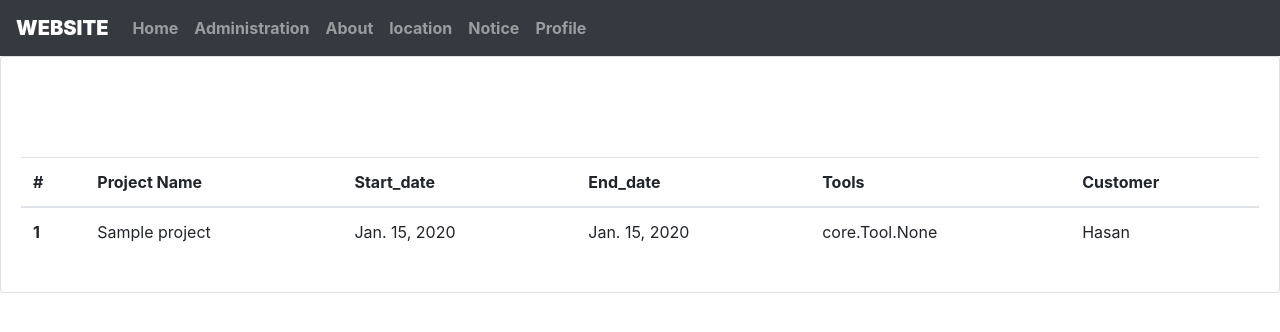
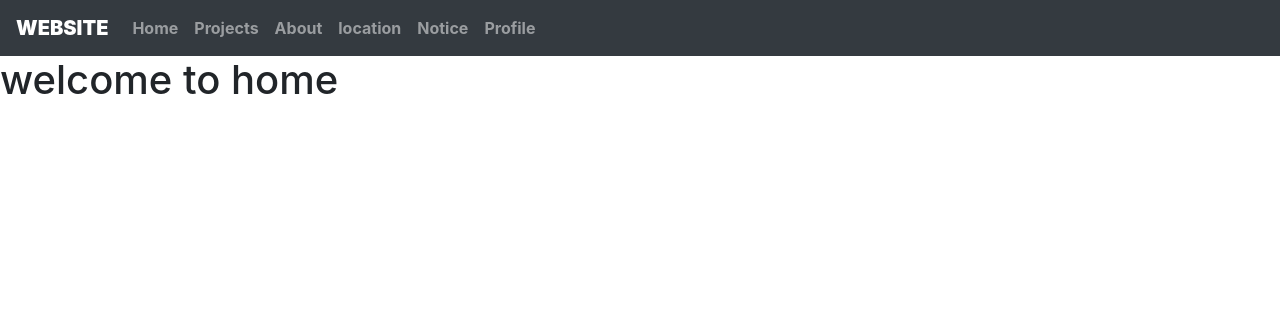
Before and after one commit to MehediHasanNasim/project_management, a Django app: page / in a window 1280 px wide. Shown: the top 332 px of the page. Run offline with Django 3.2, Linux system fonts and the light colour scheme; data comes from the database, SQL or seed files in the repository; tables that the repository leaves empty hold one stand-in row (Sample ...); some libraries are stand-ins or nearby versions.

Commit message:
error fix

```diff
--- a/core/templates/core/base.html
+++ b/core/templates/core/base.html
@@ -47,7 +47,7 @@
           <li
             class="nav-item {% block adminhomeactive %} {% endblock adminhomeactive %}"
           >
-            <a class="nav-link" href=""><b>Administration</b></a>
+            <a class="nav-link" href="{% url 'projects' %}"><b>Projects</b></a>
           </li>
 
           <li
--- a/core/templates/core/home.html
+++ b/core/templates/core/home.html
@@ -16,51 +16,8 @@
 
 
 {% block bodycontent %}
-<div>
 
-</div>
-
-
-  <div class="card div_main div_register ">
-    <h1 class=" text-white " >Projects</h1><br>
-    <div class="card-body text-dark">
-        {% if project_list %}
-
-        {% for project in project_list  %}
-
-
-        <table class="table">
-            <thead>
-              <tr>
-                <th scope="col">#</th>
-                <th scope="col">Project Name</th>
-                <th scope="col">Start_date</th>
-                <th scope="col">End_date</th>
-                <th scope="col">Tools</th>
-                <th scope="col">Customer</th>
-              </tr>
-            </thead>
-            <tbody>
-              <tr>
-                <th scope="row">1</th>
-                <td>{{ project.project_name }}</td>
-                <td>{{ project.start_date }}</td>
-                <td>{{ project.end_date }}</td>
-                <td>{{ project.tool }}</td>
-                <td>{{ project.customer.customer_name }}</td>
-              </tr>
-
-
-
-
-        {% endfor %}
-
-        {% else %}
-
-        <h2>No Projects</h2>
-        {% endif %}
-    </div>
-</div>
+<h1> welcome to home </h>
 
 
 {% endblock bodycontent %}
--- a/core/urls.py
+++ b/core/urls.py
@@ -3,5 +3,6 @@ from core import views
 
 urlpatterns = [
     path('', views.home, name='home'),
+    path('projects/', views.projects, name='projects'),
 
 ]
--- a/core/views.py
+++ b/core/views.py
@@ -4,6 +4,10 @@
 
 
 def home(request):
+    diction= {}
+    return render(request, 'core/home.html', context=diction)
+
+def projects(request):
     project_list = Project.objects.order_by('project_name')
     diction= {'project_list':project_list}
-    return render(request, 'core/home.html', context=diction)
+    return render(request, 'core/projects.html', context=diction)
```
Also changed, not shown: core/templates/core/projects.html (added, +72 -0 lines), core/migrations/0002_auto_20220404_1554.py (added), db.sqlite3.
